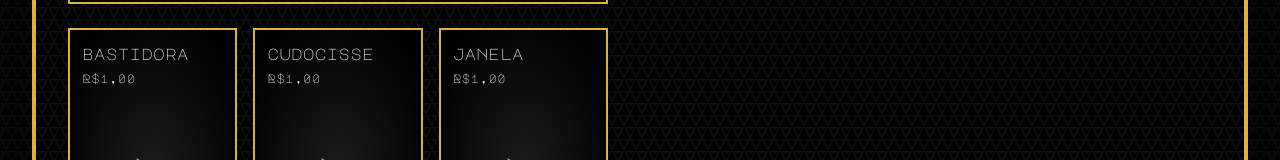
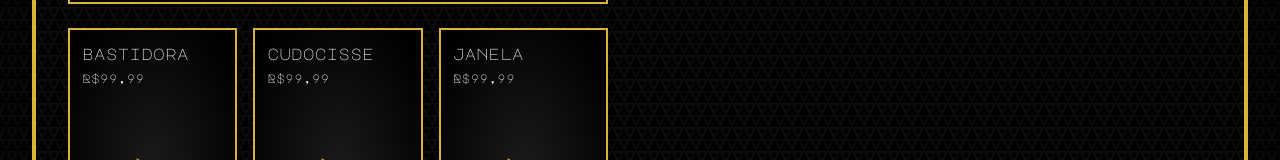
Before and after one commit to mStof/risk-of-rain, a Next.js app: page /buy-card in a window 1280 px wide. Shown: the part 425-585 px from the top of the page. Built offline with nearby package versions, Linux system fonts and the light colour scheme.

Commit message:
mundança de preços

```diff
--- a/src/components/buy-card/index.tsx
+++ b/src/components/buy-card/index.tsx
@@ -7,6 +7,8 @@ import { useNavigation } from "@/context/buy-card/useNavigation";
 
 function Page() {
   const { navigation } = useNavigation();
+
+  // TODO: Mudar os preços dos cards
 
   return (
     <div className="w-full h-full flex items-center justify-center absolute inset-0 bg-neutral-bg/25">
--- a/src/components/buy-card/price/index.tsx
+++ b/src/components/buy-card/price/index.tsx
@@ -12,9 +12,9 @@ const Price = () => {
           <Image src={img} alt="" />
         </section>
         <section className="w-full h-1/2 flex gap-4">
-          <WindowCard title="bastidora" price={1} img={img} />
-          <WindowCard title="cudocisse" price={1} img={img} />
-          <WindowCard title="janela" price={1} img={img} />
+          <WindowCard title="bastidora" price={99.99} img={img} />
+          <WindowCard title="cudocisse" price={99.99} img={img} />
+          <WindowCard title="janela" price={99.99} img={img} />
         </section>
       </section>
       <InfoSec />
```
